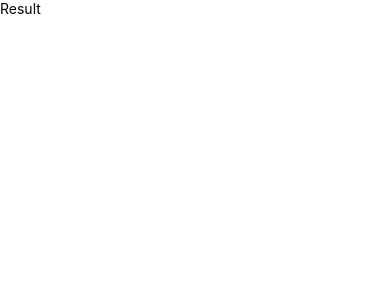
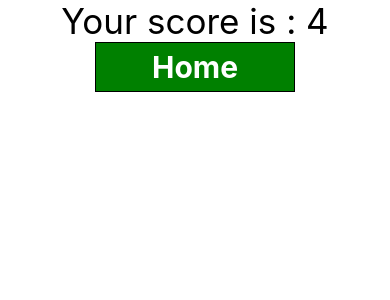
Before and after one commit to Ashir-Littra/Quiz-rn, a React Native app: screen / in a window 390 px wide. Shown: the top 300 px of the page. Built offline with nearby package versions, Linux system fonts and the light colour scheme.

Commit message:
finished result

```diff
--- a/Components/Result.js
+++ b/Components/Result.js
@@ -1,13 +1,41 @@
-import { Text, View } from 'react-native'
+import { StyleSheet, Text, View } from 'react-native'
 
+import Buutton from './Button'
 import React from 'react'
 
 const Result = () => {
   return (
-    <View>
-      <Text>Result</Text>
+    <View style={styles.container}>
+      <View style={styles.resultBox}>
+          <Text style={styles.result}>Your score is : 4</Text>
+      </View>
+      <View style={styles.button}>
+        <Buutton  label='Home' height={50} width={200} fontSize={30} backgroundColor='green' />
+
+      </View>
     </View>
   )
 }
 
+const styles = StyleSheet.create({
+    container: {
+        width: '100%',
+        height: '100%',
+    },
+    resultBox:{
+        flex: 1,
+        alignItems: 'center',
+        justifyContent: 'center',
+    },
+    result:{
+        fontSize: 35,
+        color:'black',
+    },
+    button: {
+       justifyContent:'center',
+       alignItems: 'center',
+       marginBottom: 30,
+    }
+})
+
 export default Result
```
